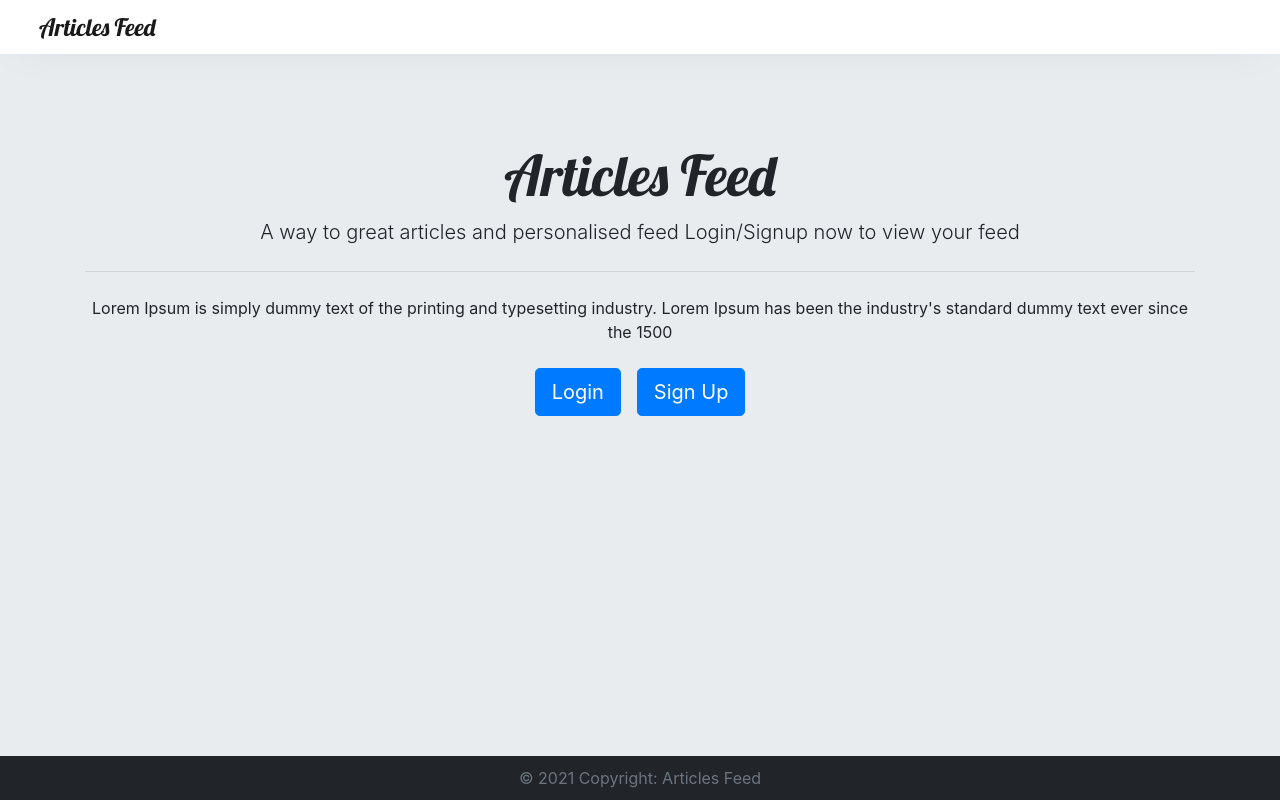
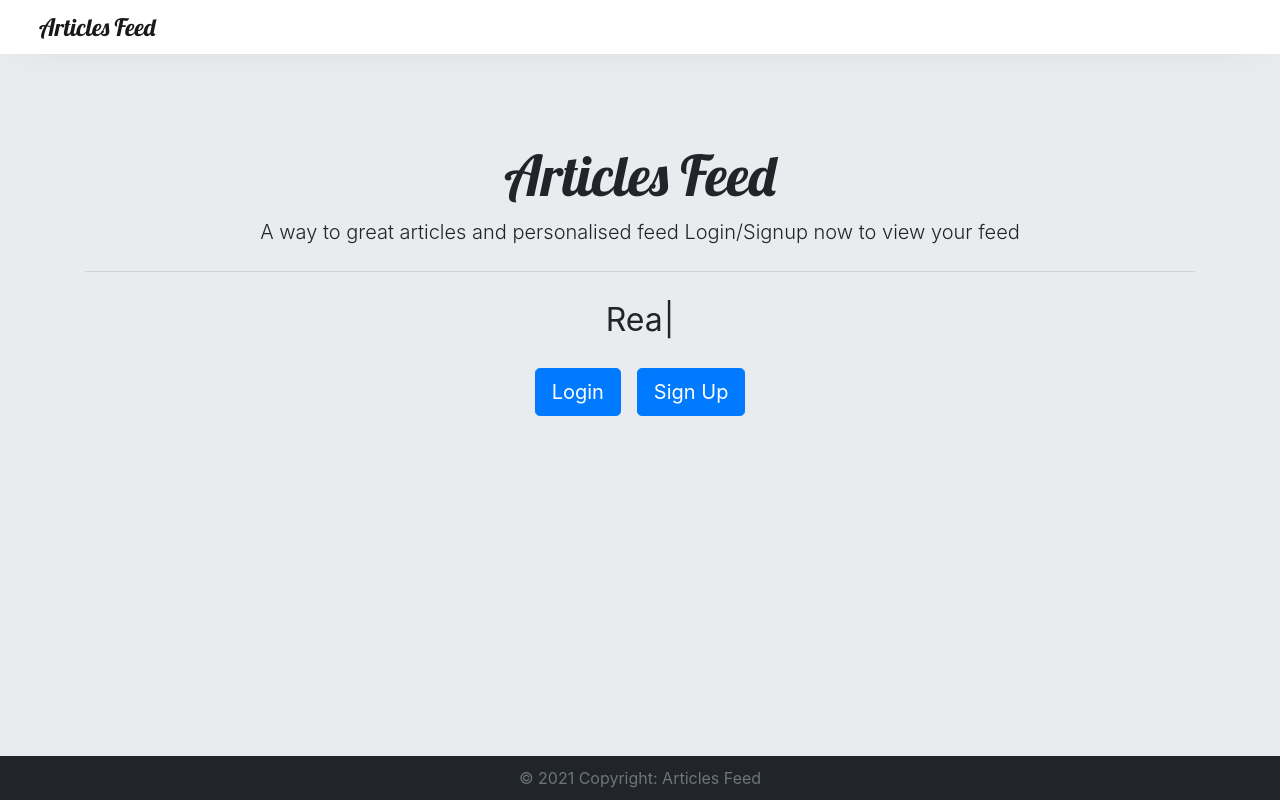
Before and after one commit to pablohashescobar/Articles-Feed-frontend, a React (Create React App) app: page / in a window 1280 px wide. Built offline with nearby package versions, Linux system fonts and the light colour scheme; no server answers.

Commit message:
typewriter-effect in landing page

```diff
--- a/package.json
+++ b/package.json
@@ -23,6 +23,7 @@
     "redux-devtools-extension": "^2.13.9",
     "redux-persist": "^6.0.0",
     "redux-thunk": "^2.3.0",
+    "typewriter-effect": "^2.18.2",
     "uuid": "^8.3.2",
     "web-vitals": "^1.0.1"
   },
--- a/src/pages/CreateArticle/index.js
+++ b/src/pages/CreateArticle/index.js
@@ -88,7 +88,7 @@ const CreateArticle = ({ history }) => {
 
   return (
     <div>
-      <h3 className="display-4 m-2">Create Article</h3>
+      <h3 className="display-4 m-2">Write an Article</h3>
 
       <div className="container-md mt-5">
         <form onSubmit={(e) => handleSubmit(e)}>
@@ -144,8 +144,8 @@ const CreateArticle = ({ history }) => {
               errorDisplay(formError.msg)}
           </div>
 
-          <button type="submit" className="btn btn-primary m-2">
-            Submit
+          <button type="submit" className="btn btn-primary m-2 px-4">
+            Post Article
           </button>
         </form>
       </div>
--- a/src/pages/Landing/index.js
+++ b/src/pages/Landing/index.js
@@ -1,6 +1,7 @@
 import React from "react";
 import { Link } from "react-router-dom";
 import { useSelector } from "react-redux";
+import Typewriter from "typewriter-effect";
 
 const Landing = () => {
   const isAuthenticated = useSelector((state) => state.user.isAuthenticated);
@@ -17,10 +18,20 @@ const Landing = () => {
           your feed
         </p>
         <hr className="my-4" />
-        <p>
-          Lorem Ipsum is simply dummy text of the printing and typesetting
-          industry. Lorem Ipsum has been the industry's standard dummy text ever
-          since the 1500
+        <p style={{ fontSize: "2em" }}>
+          <Typewriter
+            options={{
+              strings: [
+                "Write what's on your mind.",
+                "Read intersting articles.",
+                "Supports <b>rich</b> <i>text.</i>",
+              ],
+              autoStart: true,
+              loop: true,
+              delay: 50,
+              deleteSpeed: 50,
+            }}
+          />
         </p>
         <div className="d-flex flex-row justify-content-center">
           {isAuthenticated && !loading ? (
```
Also changed, not shown: 1 other file (tests, documents, lock files or other folders).
